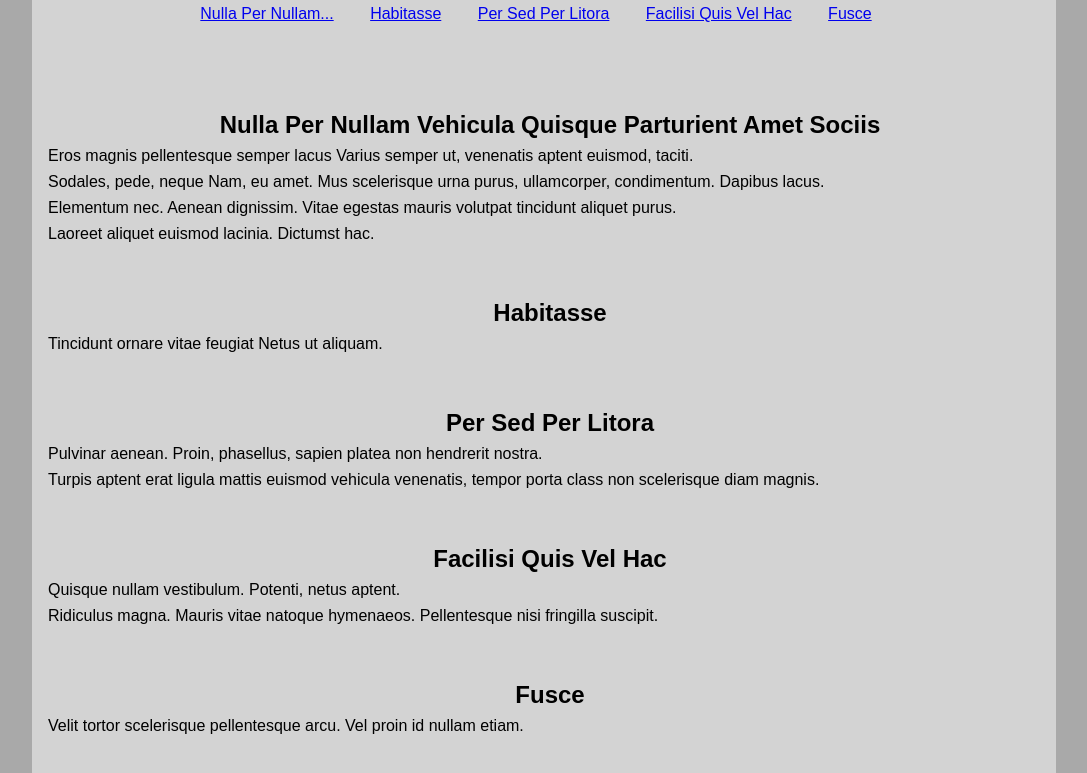
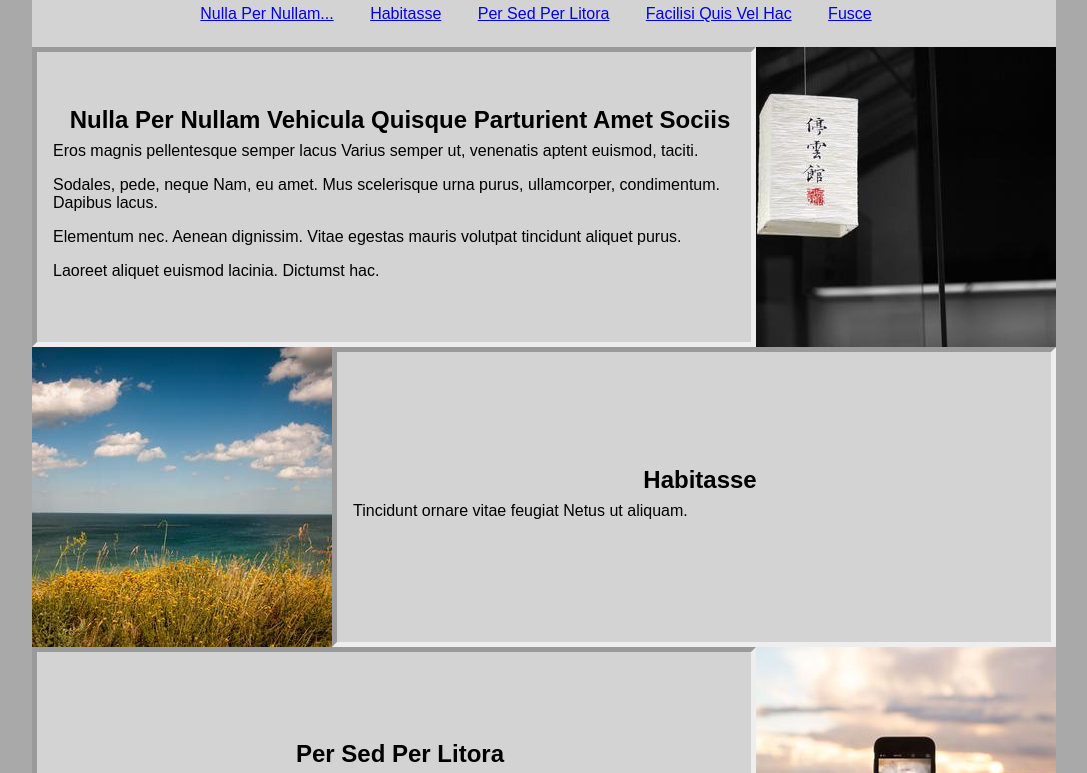
Before and after one commit to nmarkro/html-me-something, a plain HTML site: page index.html in a window 1280 px wide. Shown: the part 320-1093 px from the top of the page, without its empty margins (96-1183 px from the left). Drawn offline with Linux system fonts and the light colour scheme.

Commit message:
update layout

```diff
--- a/index.html
+++ b/index.html
@@ -23,35 +23,50 @@
 
       <main>
          <article>
-            <section>
+            <section class="left-text">
+               <img src="images/300x300-1.jpg"/>
                <a name="nulla"></a>
+               <div>
                   <h2>Nulla Per Nullam Vehicula Quisque Parturient Amet Sociis</h2>
                   <p>Eros magnis pellentesque semper lacus Varius semper ut, venenatis aptent euismod, taciti.</p>
                   <p>Sodales, pede, neque Nam, eu amet. Mus scelerisque urna purus, ullamcorper, condimentum. Dapibus lacus.</p>
                   <p>Elementum nec. Aenean dignissim. Vitae egestas mauris volutpat tincidunt aliquet purus.</p>
                   <p>Laoreet aliquet euismod lacinia. Dictumst hac.</p>
+               </div>
             </section>
-            <section>
+            <section class="right-text">
+               <img src="images/300x300-2.jpg"/>
                <a name="habitasse"></a>
+               <div>
                   <h2>Habitasse</h2>
                   <p>Tincidunt ornare vitae feugiat Netus ut aliquam.</p>
+               </div>
             </section>
-            <section>
+            <section class="left-text">
                <a name="per-sed"></a>
+               <img src="images/300x300-3.jpg"/>
+               <div>
                   <h2>Per Sed Per Litora</h2>
                   <p>Pulvinar aenean. Proin, phasellus, sapien platea non hendrerit nostra.</p>
                   <p>Turpis aptent erat ligula mattis euismod vehicula venenatis, tempor porta class non scelerisque diam magnis.</p>
+               </div>
             </section>
-            <section>
+            <section class="right-text">
+               <img src="images/300x300-4.jpg"/>
                <a name="facilisi"></a>
+               <div>
                   <h2>Facilisi Quis Vel Hac</h2>
                   <p>Quisque nullam vestibulum. Potenti, netus aptent.</p>
                   <p>Ridiculus magna. Mauris vitae natoque hymenaeos. Pellentesque nisi fringilla suscipit.</p>
+               </div>
             </section>
-            <section>
+            <section class="left-text">
+               <img src="images/300x300-5.jpg"/>
                <a name="fusce"></a>
+               <div>
                   <h2>Fusce</h2>
                   <p>Velit tortor scelerisque pellentesque arcu. Vel proin id nullam etiam.</p>
+               </div>
             </section>
          </article>
       </main>
--- a/styles.css
+++ b/styles.css
@@ -39,7 +39,6 @@ h1 {
 }
 
 h2 {
-    padding: 2em 0 0 0;
     text-align: center;
 }
 
@@ -64,10 +63,44 @@ p {
     padding: 0 1em;
 }
 
-section:first-child {
-    padding-top: 1em;
+.left-text {
+    display: flex;
+    flex-direction: row;
 }
 
-section:last-child {
-    padding-bottom: 1em;
+.left-text div {
+    border: 5px;
+    border-style: inset;
+    display: flex;
+    flex-direction: column;
+    justify-content: center;
+    order: 0;
+    width: 100%;
 }
+
+.left-text img {
+    display: flex;
+    order: 1;
+    height: 100%;
+}
+
+.right-text {
+    display: flex;
+    flex-direction: row;
+}
+
+.right-text div {
+    border: 5px;
+    border-style: inset;
+    display: flex;
+    flex-direction: column;
+    justify-content: center;
+    order: 1;
+    width: 100%;
+}
+
+.right-text img {
+    display: flex;
+    order: 0;
+    height: 100%;
+}
```
Also changed, not shown: images/300x300-1.jpg (added), images/300x300-2.jpg (added), images/300x300-3.jpg (added), images/300x300-4.jpg (added), images/300x300-5.jpg (added), 1 other file. Lines whose indentation alone changed are shown as unchanged.
